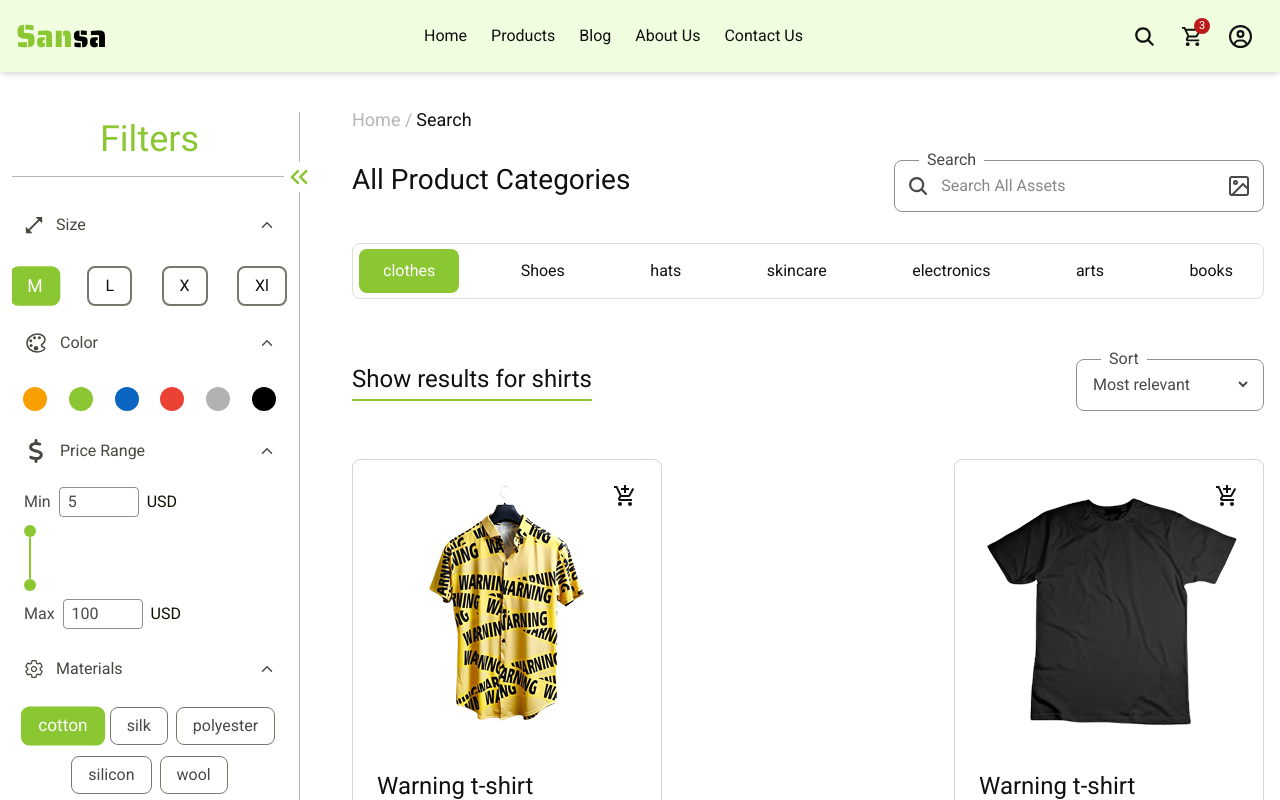
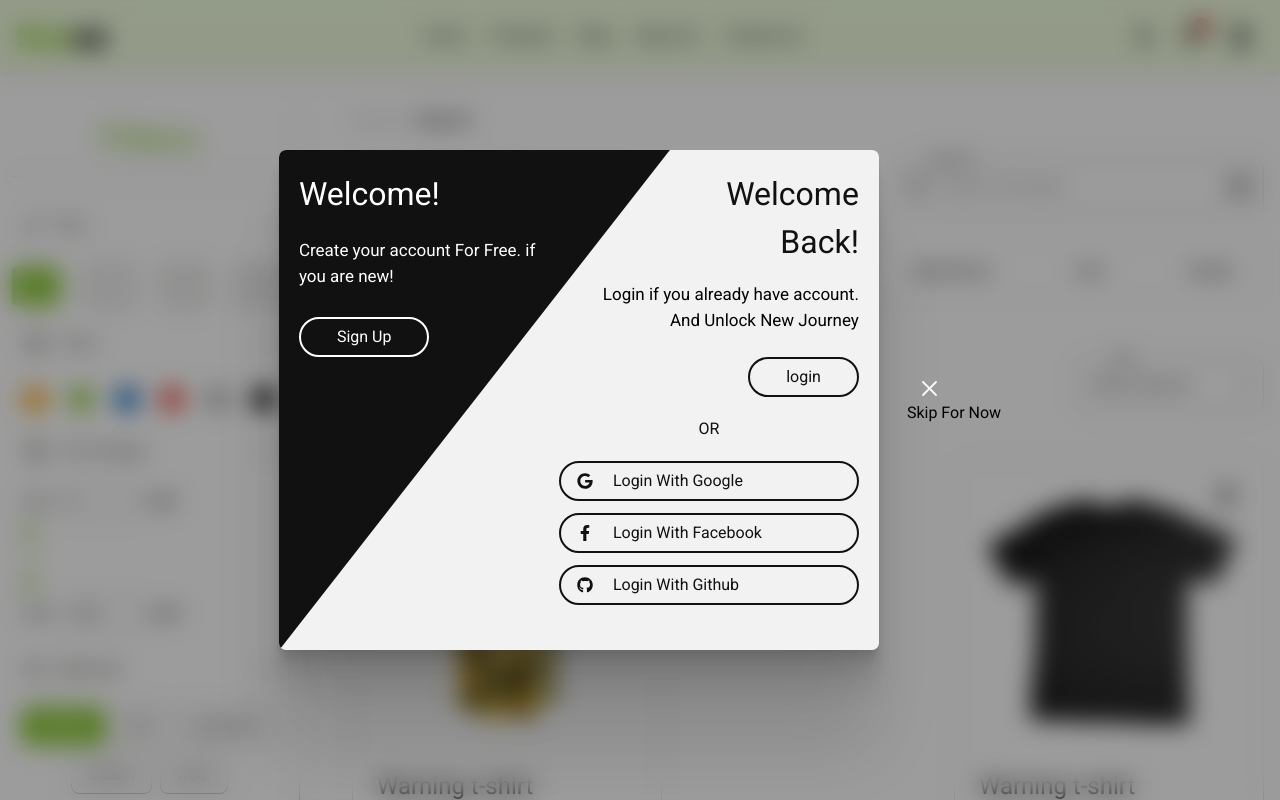
Before and after one commit to Munna-Scriptz/Sansa-Commerce, a Next.js app: page /search in a window 1280 px wide. Shown: the top 800 px of the page. Built offline with nearby package versions, Linux system fonts and the light colour scheme.

Commit message:
Login or register Added

```diff
--- /dev/null
+++ b/app/components/common/LoginOrRegis.jsx
@@ -0,0 +1,40 @@
+'use client'
+import Link from 'next/link';
+import React from 'react'
+import { FaGoogle } from "react-icons/fa";
+import { FaFacebookF } from "react-icons/fa";
+import { FaGithub } from "react-icons/fa";
+
+const LoginOrRegis = ({HideByLink}) => {
+  return (
+    <section className='flex items-center justify-center'>
+        <div className='w-[600px] h-[500px] bg-[#f2f2f2] overflow-hidden relative z-[999] p-5 rounded-[7px] shadow-[0_2.8px_2.2px_rgba(0,_0,_0,_0.034),_0_6.7px_5.3px_rgba(0,_0,_0,_0.048),_0_12.5px_10px_rgba(0,_0,_0,_0.06),_0_22.3px_17.9px_rgba(0,_0,_0,_0.072),_0_41.8px_33.4px_rgba(0,_0,_0,_0.086),_0_100px_80px_rgba(0,_0,_0,_0.12)]'>
+            <div className=' bg-second w-[315px] h-[800px] rotate-[38deg] absolute top-[-183px] left-[-136px] z-[-1]'></div>
+            <div className='flex justify-between'>
+                <div>
+                    <h2 className='text-white font-medium text-[32px] mb-5'>Welcome!</h2>
+                    <p className='text-white text-[17px] mb-7 w-[260px]'>Create your account For Free. if you are new!</p>
+                    <Link onClick={HideByLink} className='LoginWithButton2 text-white py-[6px] px-[24px] lg:py-[6px] lg:px-[36px] border-[2px] rounded-full flex items-center w-fit gap-2.5 duration-[.3s] hover:scale-[1.06] cursor-pointer' href={'/Register'}>Sign Up</Link>
+                </div>
+
+                <div className='flex items-end flex-col'>
+                    <h2 className='text-second font-medium text-[32px] mb-4 text-end'>Welcome <br /> Back!</h2>
+                    <p className=' text-Primary text-[17px] mb-6 w-[290px] text-end'>Login if you already have account. And Unlock New Journey</p>
+                    <Link onClick={HideByLink} className='LoginWithButton text-second py-[6px] px-[24px] lg:py-[6px] lg:px-[36px] border-[2px] rounded-full flex items-center w-fit gap-2.5 duration-[.3s] hover:scale-[1.06] cursor-pointer' href={'/Login'}>login</Link>
+                    {/* --------Or Start------- */}
+                    <div className='w-full flex items-center justify-between gap-2 mt-5 mb-5'><span className='h-[2px] bg-Primary w-full'></span><p className='text-center text-second font-medium'>OR</p><span className='h-[2px] bg-Primary w-full'></span></div>
+                    {/* --------Or End------- */}
+                    <div className='flex items-center flex-wrap gap-3'>
+                        <Link className='LoginWithButton text-second py-[6px] px-[16px] border-[2px] rounded-full flex items-center w-full gap-5 duration-[.3s] hover:scale-[1.06] cursor-pointer' href={'/'}><FaGoogle /> Login With Google</Link>
+                        <Link className='LoginWithButton text-second py-[6px] px-[16px] border-[2px] rounded-full flex items-center w-full gap-5 duration-[.3s] hover:scale-[1.06] cursor-pointer' href={'/'}><FaFacebookF /> Login With Facebook</Link>
+                        <Link className='LoginWithButton text-second py-[6px] px-[16px] border-[2px] rounded-full flex items-center w-full gap-5 duration-[.3s] hover:scale-[1.06] cursor-pointer' href={'/'}><FaGithub /> Login With Github</Link>
+                    </div>
+                </div>
+
+            </div>
+        </div>
+    </section>
+  )
+}
+
+export default LoginOrRegis
--- a/app/components/common/Navbar.jsx
+++ b/app/components/common/Navbar.jsx
@@ -1,12 +1,16 @@
+'use client'
 import Link from 'next/link'
-import React from 'react'
+import React, { useState } from 'react'
 import logo from '../../../public/logo.svg'
 import Image from 'next/image'
 import { IoSearch } from "react-icons/io5";
 import { MdOutlineShoppingCart } from "react-icons/md";
 import { FaRegCircleUser } from "react-icons/fa6";
+import { RxCross2 } from "react-icons/rx";
+import LoginOrRegis from './LoginOrRegis'
 
 const Navbar = () => {
+    const [value , setValue] = useState(false)
   return (
     <>
         <nav className='py-3 bg-brand'>
@@ -36,6 +40,17 @@ const Navbar = () => {
                 </div>
             </div>
         </nav>
+
+        {/* -----Account----- */}
+      <section className={`w-full h-full backdrop-blur-md bg-[#00000063] z-50 absolute top-[50%] left-[50%] translate-x-[-50%] translate-y-[-50%] duration-[.3s] flex items-center justify-center gap-7 ${value? 'hidden opacity-0 duration-75' : 'block opacity-100'}`}>
+        <LoginOrRegis HideByLink={()=>(setValue(!value))}/>
+        <button onClick={()=>(setValue(!value))} className='HidePage'>
+            <RxCross2 className='text-white text-[25px] ml-[10px]'/>
+            <div className="text">Skip For Now</div>
+        </button>
+      </section>
+
+
     </>
   )
 }
```
